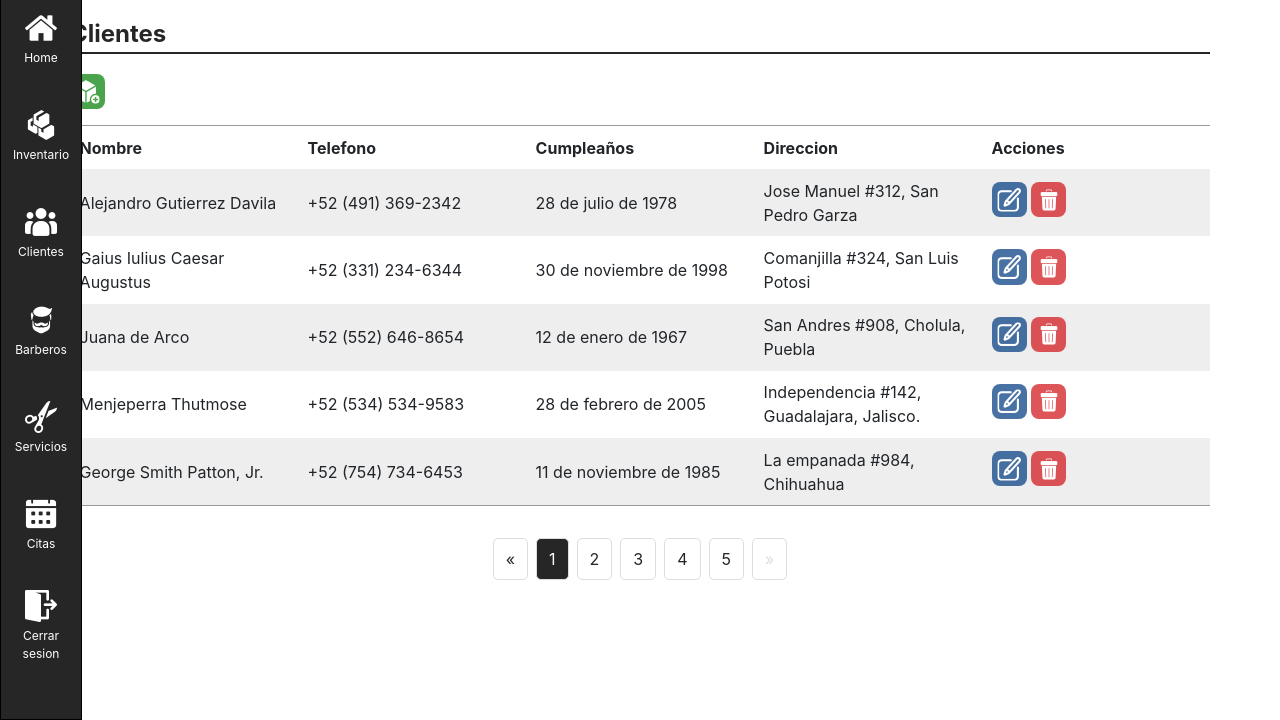
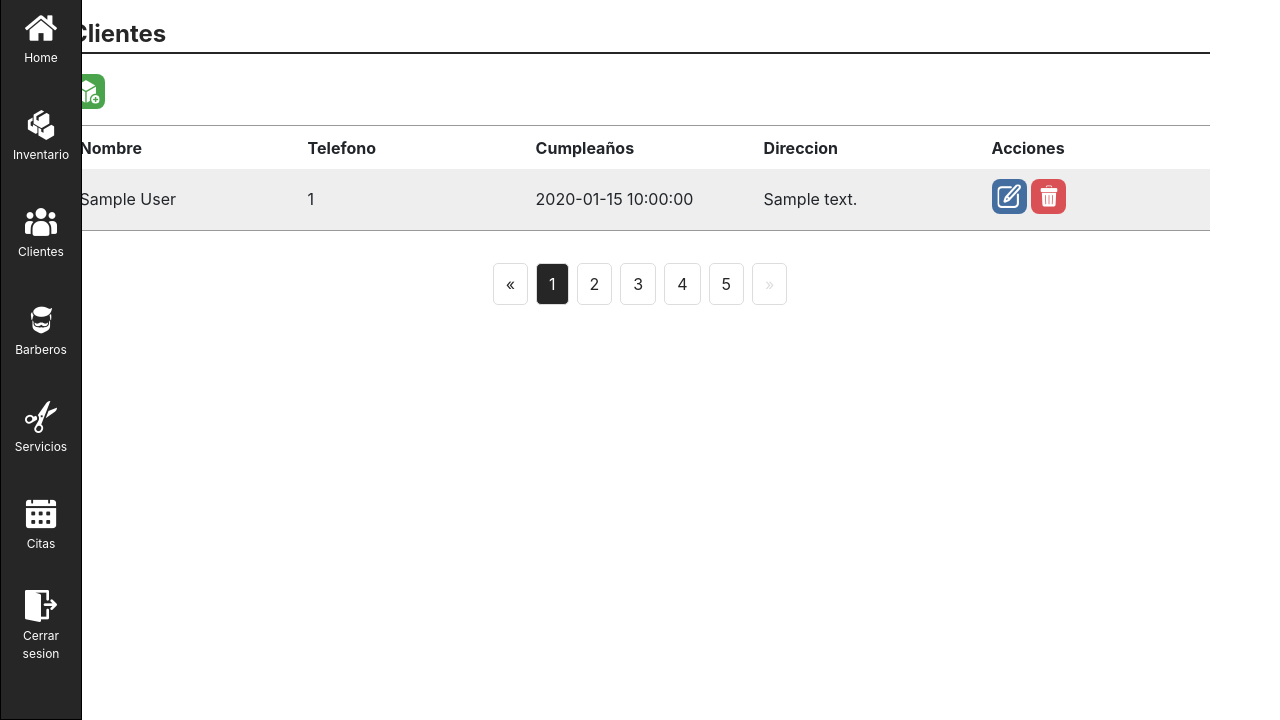
Before and after one commit to Krarid/barberia, a FastAPI app: template app/templates/customers.html in a window 1280 px wide. Shown: the part 80-800 px from the top of the page. Run offline with FastAPI, Linux system fonts and the light colour scheme; the template is opened without the code that fills it: most values are stand-ins (such as "Sample title", 1, 10 or a date in 2020).

Commit message:
feat: fetch customers by user in frontend

```diff
--- a/app/templates/customers.html
+++ b/app/templates/customers.html
@@ -17,6 +17,7 @@
     <table>
         <thead>
             <tr>
+                <th style="display:none">Id</th>
                 <th>Nombre</th>
                 <th>Telefono</th>
                 <th>Cumpleaños</th>
@@ -25,11 +26,13 @@
             </tr>
         </thead>
         <tbody>
+            {% for customer in customers %}
             <tr>
-                <td>Alejandro Gutierrez Davila</td>
-                <td>+52 (491) 369-2342</td>
-                <td>28 de julio de 1978</td>
-                <td>Jose Manuel #312, San Pedro Garza</td>
+                <td style="display:none">{{ customer.id }}</td>
+                <td>{{ customer.first_name }} {{ customer.last_name }}</td>
+                <td>{{ customer.phone_number }}</td>
+                <td>{{ customer.birthday }}</td>
+                <td>{{ customer.address }}</td>
                 <td>
                     <div class="icon">
                         <img class="edit" src="../static/images/edit.png" alt="Edit" width="24"/>
@@ -37,54 +40,7 @@
                     </div>
                 </td>
             </tr>
-            <tr>
-                <td>Gaius Iulius Caesar Augustus</td>
-                <td>+52 (331) 234-6344</td>
-                <td>30 de noviembre de 1998</td>
-                <td>Comanjilla #324, San Luis Potosi</td>
-                <td>
-                    <div class="icon">
-                        <img class="edit" src="../static/images/edit.png" alt="Edit" width="24"/>
-                        <img class="delete" src="../static/images/delete.png" alt="Delete" width="24"/>
-                    </div>
-                </td>
-            </tr>
-            <tr>
-                <td>Juana de Arco</td>
-                <td>+52 (552) 646-8654</td>
-                <td>12 de enero de 1967</td>
-                <td>San Andres #908, Cholula, Puebla</td>
-                <td>
-                    <div class="icon">
-                        <img class="edit" src="../static/images/edit.png" alt="Edit" width="24"/>
-                        <img class="delete" src="../static/images/delete.png" alt="Delete" width="24"/>
-                    </div>
-                </td>
-            </tr>
-            <tr>
-                <td>Menjeperra Thutmose</td>
-                <td>+52 (534) 534-9583</td>
-                <td>28 de febrero de 2005</td>
-                <td>Independencia #142, Guadalajara, Jalisco.</td>
-                <td>
-                    <div class="icon">
-                        <img class="edit" src="../static/images/edit.png" alt="Edit" width="24"/>
-                        <img class="delete" src="../static/images/delete.png" alt="Delete" width="24"/>
-                    </div>
-                </td>
-            </tr>
-            <tr>
-                <td>George Smith Patton, Jr.</td>
-                <td>+52 (754) 734-6453</td>
-                <td>11 de noviembre de 1985</td>
-                <td>La empanada #984, Chihuahua</td>
-                <td>
-                    <div class="icon">
-                        <img class="edit" src="../static/images/edit.png" alt="Edit" width="24"/>
-                        <img class="delete" src="../static/images/delete.png" alt="Delete" width="24"/>
-                    </div>
-                </td>
-            </tr>
+            {% endfor %}
         </tbody>
     </table>
 
--- a/app/templates/modals/add-customer-modal.html
+++ b/app/templates/modals/add-customer-modal.html
@@ -1,10 +1,17 @@
 <div id="backgroundModal" class="modal-background" style="display:none">
     <div id="addModal" class="add-modal">
         <h1 class="modal-title">Agregar cliente</h1>
-        <form>
-            <div class="form-group">
-               <label for="full-name">Nombre completo:</label>
-                <input type="text" id="full-name" autocomplete="full-name" class="form-control underline-red" name="full-name" required/>
+        <form id="customersForm">
+            <div class="form-row">
+                <div class="form-group">
+                   <label for="first-name">Nombre completo:</label>
+                    <input type="text" id="first-name" autocomplete="first-name" class="form-control underline-red" name="firstname" required/>
+                </div>
+
+                <div class="form-group">
+                   <label for="last-name">Nombre completo:</label>
+                    <input type="text" id="last-name" autocomplete="last-name" class="form-control underline-red" name="lastname" required/>
+                </div>
             </div>
 
             <div class="form-row">
```
Also changed, not shown: app/routers/customers.py (+7 -4 lines), barber.db.
